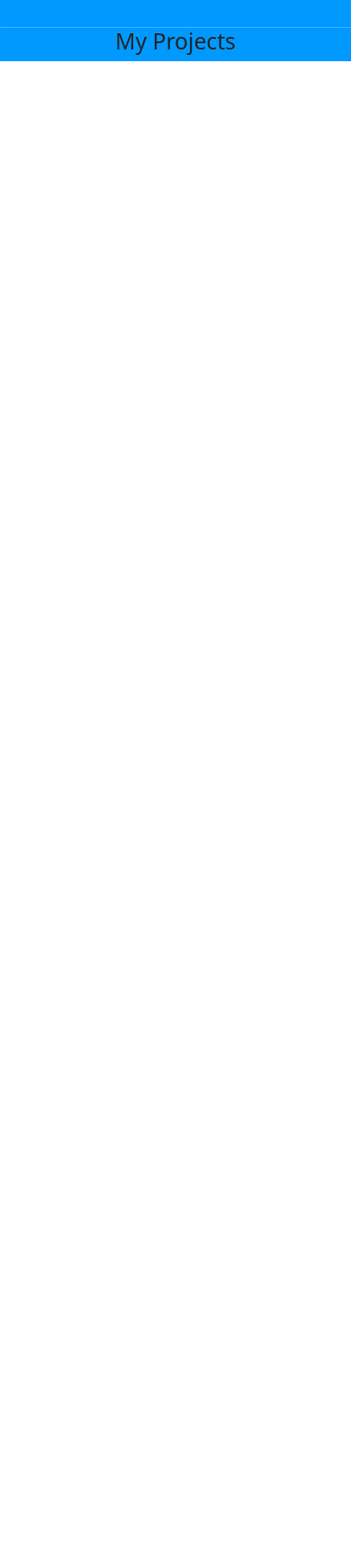
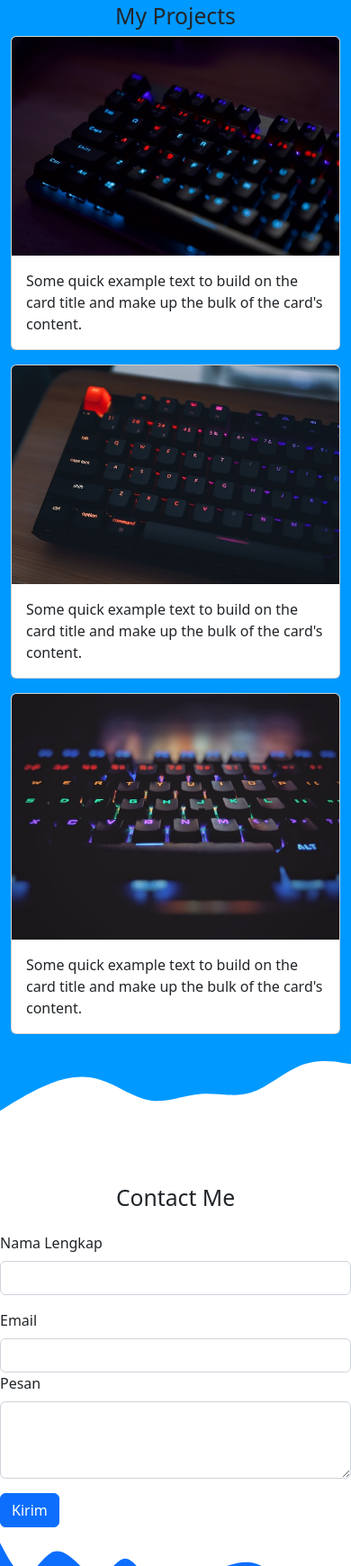
Before and after one commit to asiswantooo/asiswantooo.github.io, a plain HTML site: page index.html in a window 390 px wide. Shown: the part 1139-2879 px from the top of the page at 90% size. Drawn offline with nearby package versions, Linux system fonts and the light colour scheme.

Commit message:
Menambahkan foto keyboard, Memodif file index dan css

```diff
--- a/index.html
+++ b/index.html
@@ -8,16 +8,18 @@
       href="https://cdn.jsdelivr.net/npm/bootstrap@5.2.0/dist/css/bootstrap.min.css"
       rel="stylesheet"
       integrity="sha384-gH2yIJqKdNHPEq0n4Mqa/HGKIhSkIHeL5AyhkYV8i59U5AR6csBvApHHNl/vI1Bx"
-      crossorigin="anonymous"
-    />
+      crossorigin="anonymous"/>
+
+      <!-- Bootstrap icons -->
+      <link rel="stylesheet" href="https://cdn.jsdelivr.net/npm/bootstrap-icons@1.9.1/font/bootstrap-icons.css">
 
     <!-- My CSS -->
     <link rel="stylesheet" href="style.css" />
   </head>
-  <body>
+  <body id="home">
     <!-- Navbar -->
     <nav
-      class="navbar navbar-expand-lg navbar-dark shadow-sm"
+      class="navbar navbar-expand-lg navbar-dark shadow-sm fixed-top"
       style="background-color: rgb(25, 2, 110)"
     >
       <div class="container">
@@ -36,16 +38,16 @@
         <div class="collapse navbar-collapse" id="navbarNav">
           <ul class="navbar-nav ms-auto">
             <li class="nav-item">
-              <a class="nav-link active" aria-current="page" href="#">Home</a>
+              <a class="nav-link active" aria-current="page" href="#home">Home</a>
             </li>
             <li class="nav-item">
-              <a class="nav-link" href="#">About</a>
+              <a class="nav-link" href="#about">About</a>
             </li>
             <li class="nav-item">
-              <a class="nav-link" href="#">Projects</a>
+              <a class="nav-link" href="#projects">Projects</a>
             </li>
             <li class="nav-item">
-              <a class="nav-link" href="#">Contact</a>
+              <a class="nav-link" href="#contact">Contact</a>
             </li>
           </ul>
         </div>
@@ -81,14 +83,14 @@
           </div>
         </div>
         <div class="row justify-content-evenly fs-5 text-center">
-          <div class="col-4">
+          <div class="col-md-4">
             <p>
               Lorem ipsum dolor sit amet consectetur adipisicing elit. Dicta
               esse modi, totam eum dignissimos laborum quisquam quaerat
               blanditiis minima laudantium!
             </p>
           </div>
-            <div class="col-4">
+            <div class="col-md-4">
               <p>
                 Lorem ipsum dolor, sit amet consectetur adipisicing elit. Sed id
                 doloribus, quis perspiciatis recusandae est laudantium fugit
@@ -109,9 +111,74 @@
             <h2>My Projects</h2>
           </div>
         </div>
+        <div class="row">
+          <div class="col-md-4 mb-3">
+            <div class="card">
+              <img src="img/keyboard1.jpg" class="card-img-top" alt="Project">
+              <div class="card-body">
+                <p class="card-text">Some quick example text to build on the card title and make up the bulk of the card's content.</p>
+              </div>
+            </div>
+          </div>
+          <div class="col-md-4 mb-3">
+            <div class="card">
+              <img src="img/keyboard2.jpg" class="card-img-top" alt="Project">
+              <div class="card-body">
+                <p class="card-text">Some quick example text to build on the card title and make up the bulk of the card's content.</p>
+              </div>
+            </div>
+          </div>
+          <div class="col-md-4 mb-3">
+            <div class="card">
+              <img src="img/keyboard3.jpg" class="card-img-top" alt="Project">
+              <div class="card-body">
+                <p class="card-text">Some quick example text to build on the card title and make up the bulk of the card's content.</p>
+              </div>
+            </div>
+          </div>
+        </div>
+
+    </section>
+    <svg xmlns="http://www.w3.org/2000/svg" viewBox="0 0 1440 320"><path fill="#0099ff" fill-opacity="1" d="M0,256L34.3,234.7C68.6,213,137,171,206,144C274.3,117,343,107,411,128C480,149,549,203,617,213.3C685.7,224,754,192,823,186.7C891.4,181,960,203,1029,181.3C1097.1,160,1166,96,1234,69.3C1302.9,43,1371,53,1406,58.7L1440,64L1440,0L1405.7,0C1371.4,0,1303,0,1234,0C1165.7,0,1097,0,1029,0C960,0,891,0,823,0C754.3,0,686,0,617,0C548.6,0,480,0,411,0C342.9,0,274,0,206,0C137.1,0,69,0,34,0L0,0Z"></path></svg>
+    <!-- akhir Project -->
+    <!-- Contact -->
+    <section>
+      <div id="contact">
+        <div class="container">
+          <div class="row text-center mb-3">
+            <div class="col">
+              <h2>Contact Me</h2>
+            </div>
+          </div>
+        </div>
+        <div class="row justify-content-center">
+          <div class="col-md-6">
+          <form>
+            <div class="mb-3">
+              <label for="name" class="form-label">Nama Lengkap</label>
+              <input type="text" class="form-control" id="name" aria-describedby="name">
+            </div>
+            <div class="mb-3">
+              <label for="email" class="form-label">Email </label>
+              <input type="email" class="form-control" id="email" aria-describedby="email">
+              <div class="mb-3">
+                <label for="pesan" class="form-label">Pesan</label>
+                <textarea class="form-control" id="pesan" rows="3"></textarea>
+              </div>
+            </div>
+            <button type="submit" class="btn btn-primary">Kirim</button>
+          </form>
+        </div>
       </div>
     </section>
-    <!-- akhir Project -->
+    <svg xmlns="http://www.w3.org/2000/svg" viewBox="0 0 1440 320"><path fill="#0d6efd" fill-opacity="1" d="M0,64L17.1,96C34.3,128,69,192,103,192C137.1,192,171,128,206,106.7C240,85,274,107,309,138.7C342.9,171,377,213,411,202.7C445.7,192,480,128,514,128C548.6,128,583,192,617,234.7C651.4,277,686,299,720,288C754.3,277,789,235,823,208C857.1,181,891,171,926,160C960,149,994,139,1029,144C1062.9,149,1097,171,1131,197.3C1165.7,224,1200,256,1234,245.3C1268.6,235,1303,181,1337,165.3C1371.4,149,1406,171,1423,181.3L1440,192L1440,320L1422.9,320C1405.7,320,1371,320,1337,320C1302.9,320,1269,320,1234,320C1200,320,1166,320,1131,320C1097.1,320,1063,320,1029,320C994.3,320,960,320,926,320C891.4,320,857,320,823,320C788.6,320,754,320,720,320C685.7,320,651,320,617,320C582.9,320,549,320,514,320C480,320,446,320,411,320C377.1,320,343,320,309,320C274.3,320,240,320,206,320C171.4,320,137,320,103,320C68.6,320,34,320,17,320L0,320Z"></path></svg>
+    <!-- akhri Contact -->
+
+    <!-- footer -->
+    <footer class="bg-primary text-white text-center pb-1">
+      <p>Created with <i class="bi bi-suit-heart-fill text-danger"></i> by <a href="https://www.instagram.com/asiswantoo/" class="text-white fw-bold">Asis Wanto</a></p>
+    </footer>
+    <!-- akhir footer -->
     <script
       src="https://cdn.jsdelivr.net/npm/bootstrap@5.2.0/dist/js/bootstrap.bundle.min.js"
       integrity="sha384-A3rJD856KowSb7dwlZdYEkO39Gagi7vIsF0jrRAoQmDKKtQBHUuLZ9AsSv4jD4Xa"
--- a/style.css
+++ b/style.css
@@ -1,10 +1,10 @@
-body {
-  min-height: 3000px;
-}
 .jumbotron {
-  padding-top: 2rem;
+  padding-top: 6rem;
   background-color: rgb(170, 207, 248);
 }
 #projects {
   background-color: #0099ff;
 }
+section {
+  padding-top: 4rem;
+}
```
Also changed, not shown: img/keyboard1.jpg (added), img/keyboard2.jpg (added), img/keyboard3.jpg (added).
